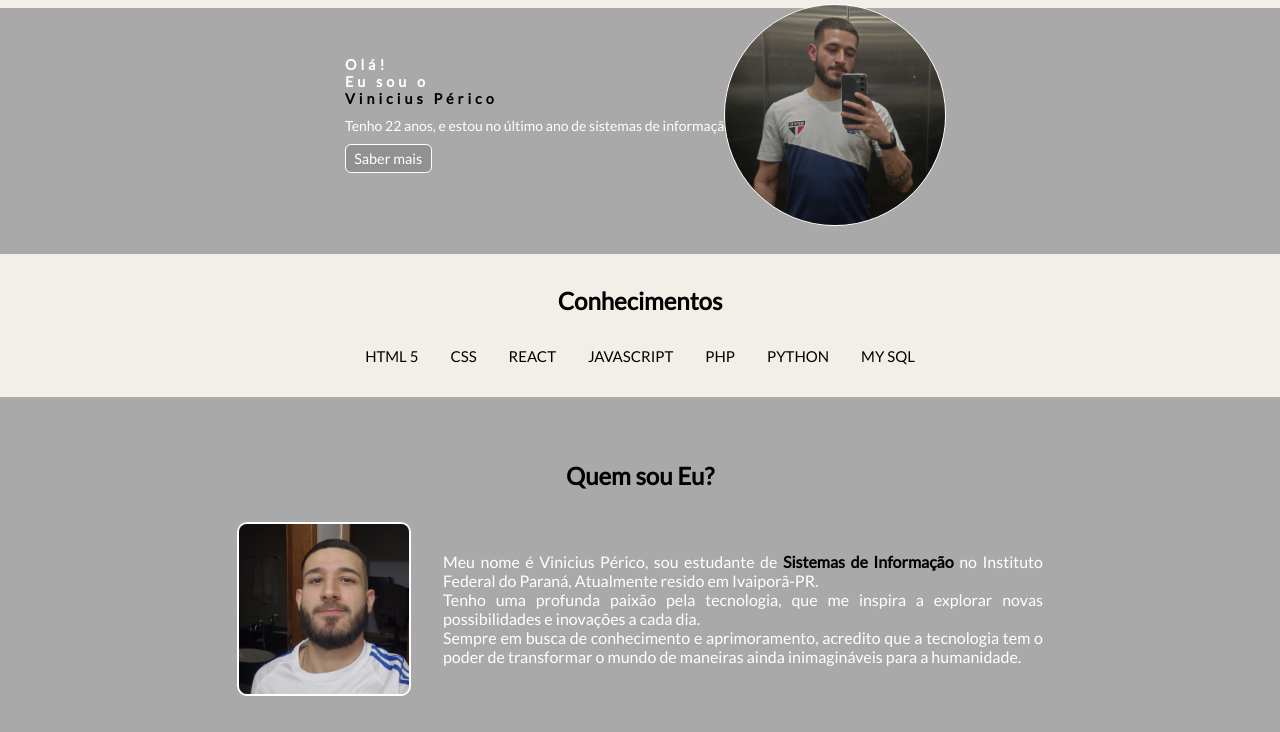
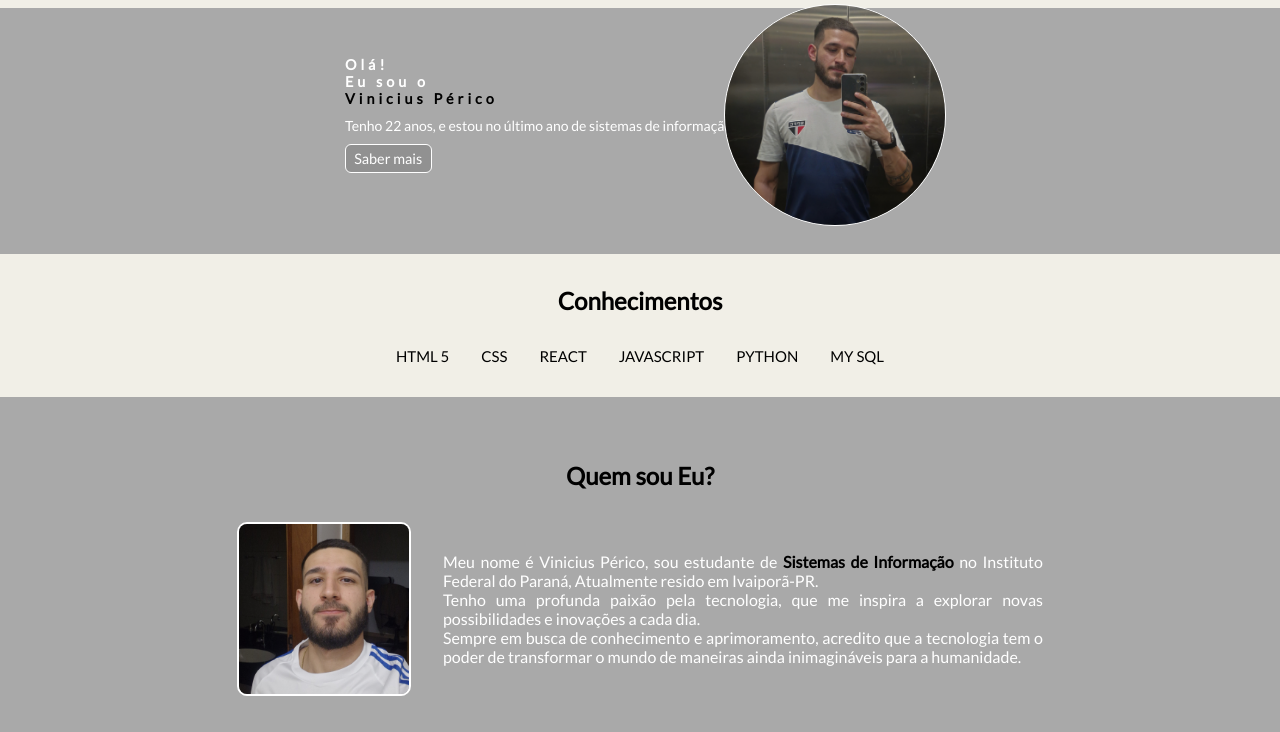
Before and after one commit to viniciusperico/page, a plain HTML site: page index.html in a window 1280 px wide. Shown: the part 68-800 px from the top of the page. Drawn offline with Linux system fonts and the light colour scheme; no server answers.

Commit message:
Update index.html

```diff
--- a/index.html
+++ b/index.html
@@ -44,7 +44,6 @@
           <p>CSS</p>
           <p>REACT</p>
           <p>JAVASCRIPT</p>
-          <p>PHP</p>
           <p>PYTHON</p>
           <p>MY SQL</p>
         </div>
```
